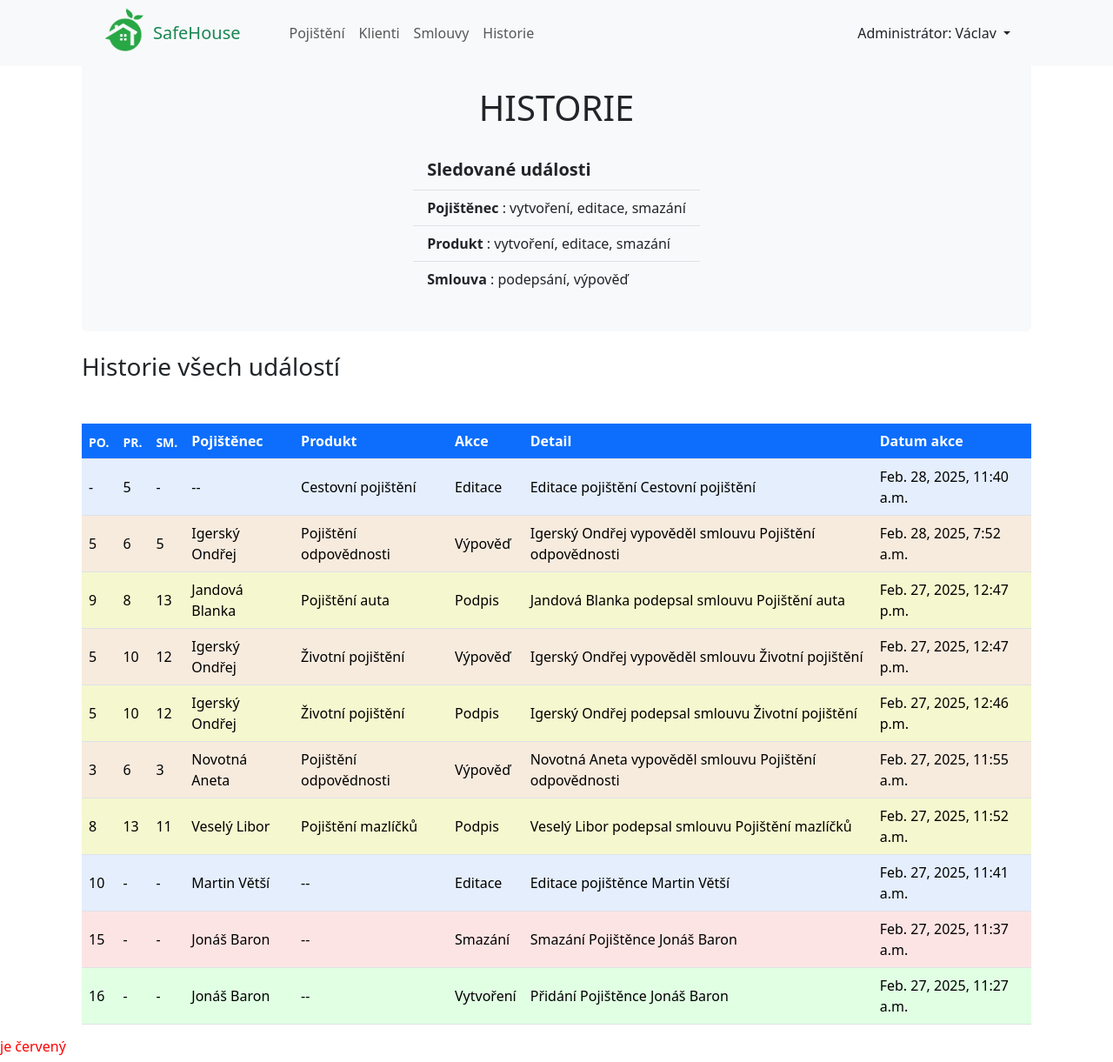
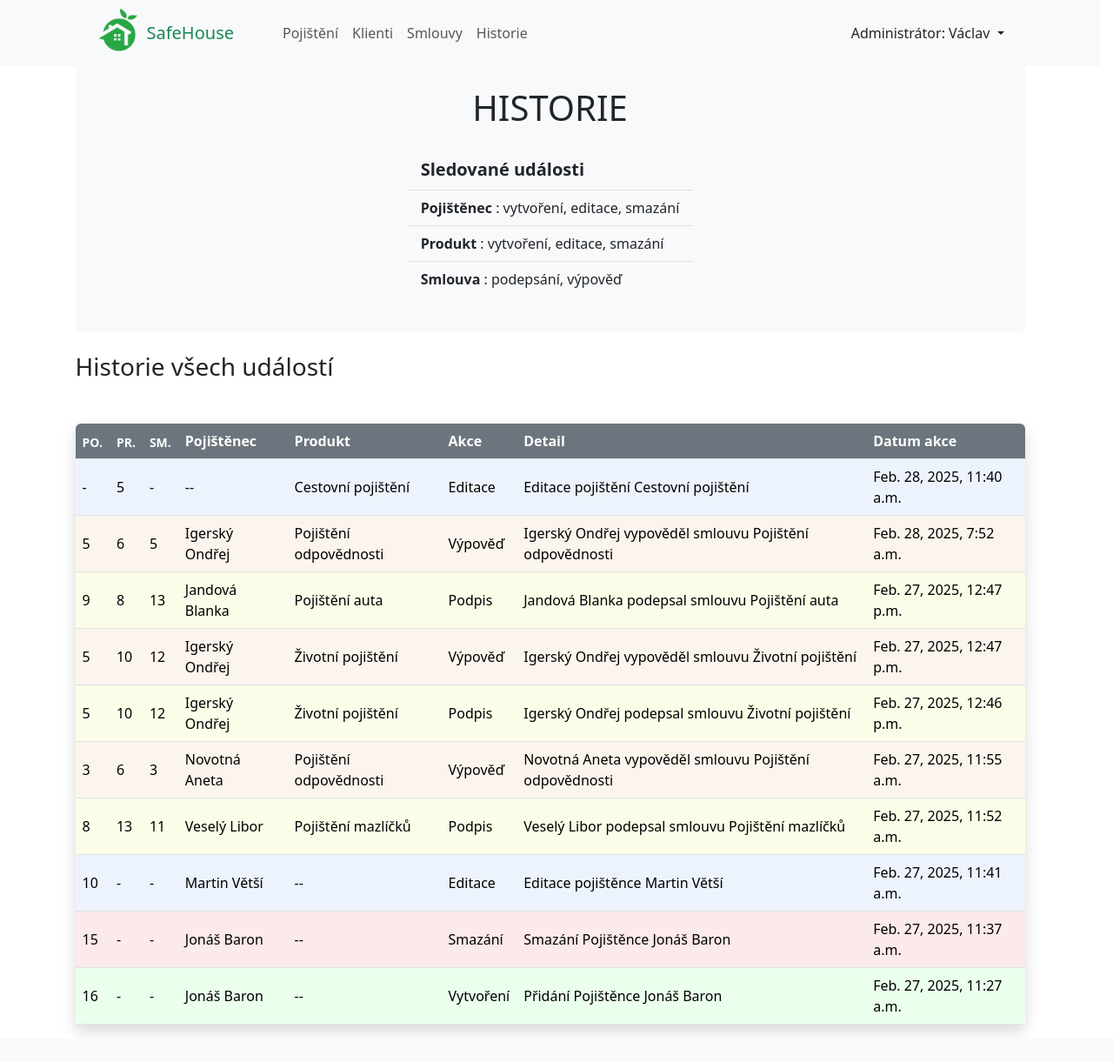
Before and after one commit to VaclavNekolny/SafeHouse, a Django app: page /historie in a window 1280 px wide. Shown: the whole page at 87% size. After the commit the page ends 1187 px from the top, so only its background shows below. Run offline with Django 4.2, Linux system fonts and the light colour scheme; data comes from the database, SQL or seed files in the repository; both versions use the stored data as it was after the commit; some libraries are stand-ins or nearby versions.

Commit message:
zaoblení prvního řádku tabulek Historie, Smlouvy

```diff
--- a/pojistenci_app/static/pojistenci_app/historie.css
+++ b/pojistenci_app/static/pojistenci_app/historie.css
@@ -1,15 +1,30 @@
 .vytvoreni td {
-    background-color: #e0ffe3;
+    background-color: #ebffed;
 }
 .editace td {
-    background-color: #e4eefd;
+    background-color: #edf3fd;
 }
 .smazani td {
-    background-color: #fde4e4;
+    background-color: #fce9e9;
 }
 .podpis td {
-    background-color: #f5f7cf;
+    background-color: #fcfde8;
 }
 .vypoved td {
-    background-color: #f7ebde;
+    background-color: #fcf5ed;
 }
+
+
+#vsechny_smlouvy th:first-child {
+    border-top-left-radius: 6px;
+}
+#vsechny_smlouvy th:last-child {
+    border-top-right-radius: 6px;
+}
+
+#vsechny_smlouvy tr:last-child td:first-child {
+    border-bottom-left-radius: 6px;
+}
+#vsechny_smlouvy tr:last-child td:last-child {
+    border-bottom-right-radius: 6px;
+}
--- /dev/null
+++ b/pojistenci_app/static/pojistenci_app/smlouvy.css
@@ -0,0 +1,6 @@
+#vsechny_smlouvy th:first-child {
+    border-top-left-radius: 6px;
+}
+#vsechny_smlouvy th:last-child {
+    border-top-right-radius: 6px;
+}
--- a/pojistenci_app/templates/pojistenci_app/historie.html
+++ b/pojistenci_app/templates/pojistenci_app/historie.html
@@ -25,17 +25,17 @@
     </div>
 
     <h3 class="mb-5">Historie všech událostí</h3>
-    <table class="table table-hover" id="vsechny_smlouvy">
+    <table class="table table-hover shadow" id="vsechny_smlouvy">
         <thead>
         <tr>
-            <th scope="col" class="small text-bg-primary">PO.</th>
-            <th scope="col" class="small text-bg-primary">PR.</th>
-            <th scope="col" class="small text-bg-primary">SM.</th>
-            <th scope="col" class=" text-bg-primary">Pojištěnec</th>
-            <th scope="col" class=" text-bg-primary">Produkt</th>
-            <th scope="col" class=" text-bg-primary">Akce</th>
-            <th scope="col" class=" text-bg-primary">Detail</th> {% comment %} částka, cena, krytí...{% endcomment %}
-            <th scope="col" class=" text-bg-primary">Datum akce</th>
+            <th scope="col" class="small text-bg-secondary">PO.</th>
+            <th scope="col" class="small text-bg-secondary">PR.</th>
+            <th scope="col" class="small text-bg-secondary">SM.</th>
+            <th scope="col" class=" text-bg-secondary">Pojištěnec</th>
+            <th scope="col" class=" text-bg-secondary">Produkt</th>
+            <th scope="col" class=" text-bg-secondary">Akce</th>
+            <th scope="col" class=" text-bg-secondary">Detail</th> {% comment %} částka, cena, krytí...{% endcomment %}
+            <th scope="col" class=" text-bg-secondary">Datum akce</th>
         </tr>
         </thead>
         <tbody>
--- a/pojistenci_app/templates/pojistenci_app/index.html
+++ b/pojistenci_app/templates/pojistenci_app/index.html
@@ -15,7 +15,7 @@ Pojištěnci App
     <img src={% static "pictures/logo-success.png" %} width="170" height="170">
     <h1 class="text-success">SafeHouse</h1>
     <p class="lead mb-5 mt-2">
-        Fiktivní pojišťovací aplikace vytvořená jako závěrečný projekt rekvalifikačního kurzu.
+        Fiktivní pojišťovací aplikace vytvořená jako závěrečný projekt rekvalifikačního kurzu ITnetwork.
     </p>
     </div>
     <div>
--- a/static/base.css
+++ b/static/base.css
@@ -1,12 +1,8 @@
 html {
-    overflow-y: scroll;
+    scrollbar-gutter: stable;
 }
 
 .navbar-brand img{
     position: relative;
     top: -4px;
 }
-
-h6 {
-    color: red;
-}
--- a/templates/base.html
+++ b/templates/base.html
@@ -18,7 +18,6 @@
     {% block content %}
     {% endblock content %}
     </div>
-    <h6>je červený</h6>
     {% bootstrap_javascript %}
   </body>
 </html>
```
Also changed, not shown: pojistenci_app/templates/pojistenci_app/smlouvy.html (+8 -6 lines), db.sqlite3.
